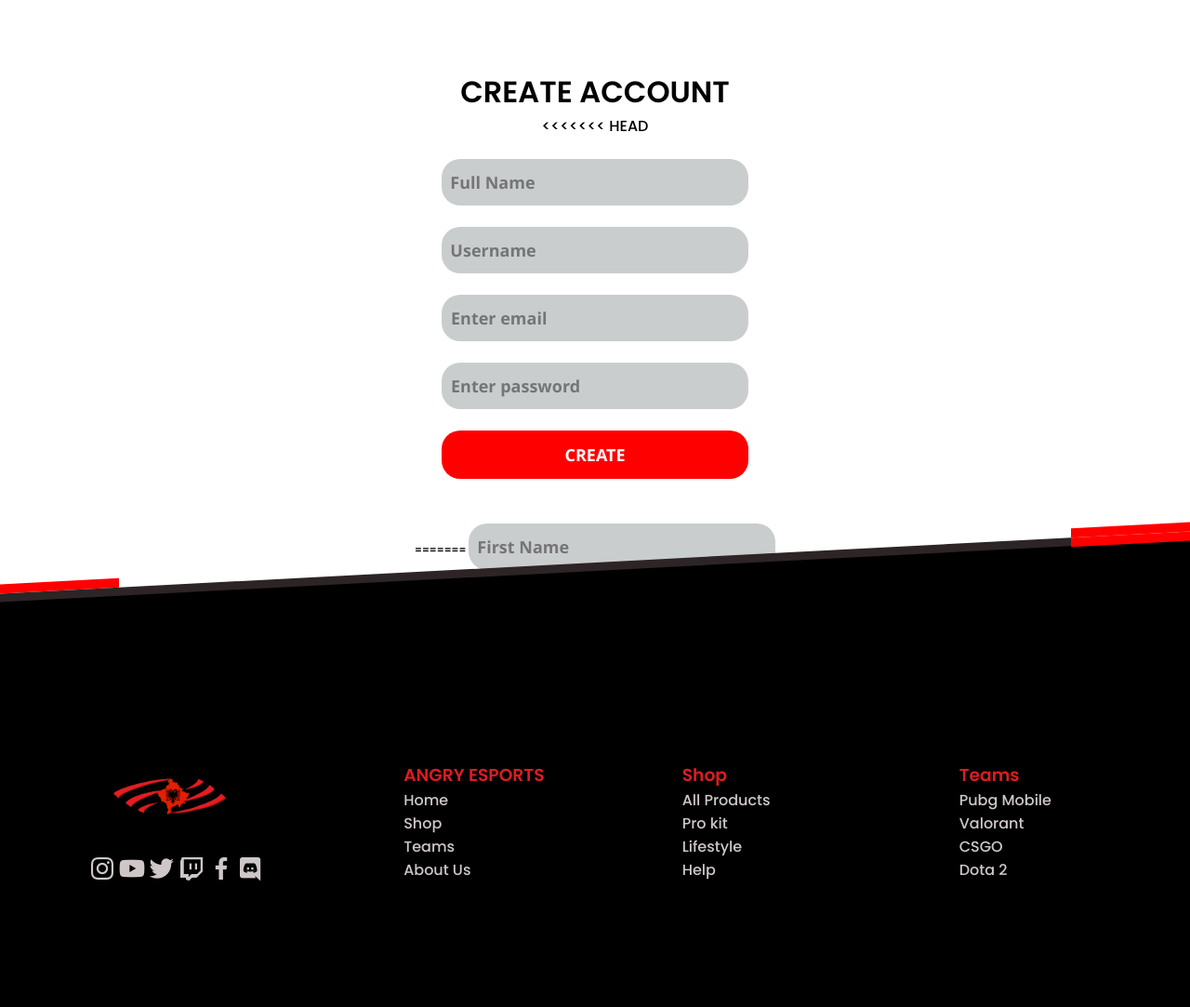
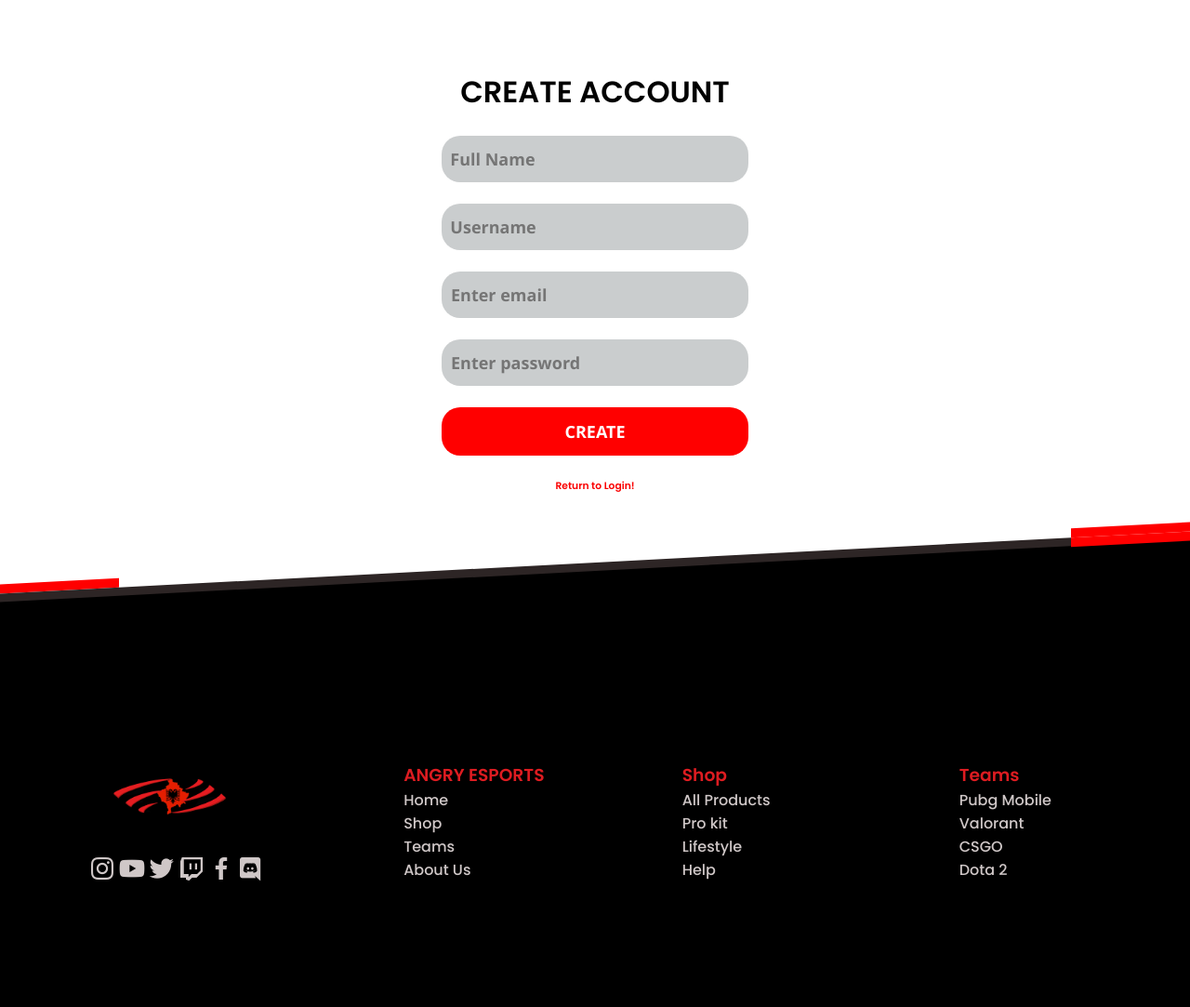
Before and after one commit to endritthaqi/ANGRY-ESPORTS---Webpage-PHP-JS-Project, a PHP site: page /register.php in a window 1280 px wide. Shown: the part 100-1183 px from the top of the page at 93% size. Run offline with PHP 8.4, Linux system fonts and the light colour scheme.

Commit message:
register.php registerscript script.js repaired

```diff
--- a/register.php
+++ b/register.php
@@ -52,7 +52,6 @@
     <div id="loginform">
       <div id="loginform1">
         <h1><b>CREATE ACCOUNT</b></h1>
-<<<<<<< HEAD
         <?php
               include 'modelcontroller/model.php';
               $model = new Model();
@@ -97,40 +96,6 @@
           /><br /><br />
           <h6>
         </form>
-=======
-        <input
-          class="empws"
-          id="firstname3"
-          type="text"
-          placeholder="  First Name"
-        /><br />
-        <input
-          class="empws"
-          id="un"
-          type="username"
-          placeholder="  Username"
-        /><br />
-        <input
-          class="empws"
-          id="em1"
-          type="email"
-          placeholder="Enter email"
-        /><br />
-        <input
-          class="empws"
-          id="pw1"
-          type="password"
-          placeholder="Enter password"
-        /><br />
-        <input
-          class="empws"
-          id="submiti1"
-          type="submit"
-          value="CREATE"
-          onclick="validoMeRegex()"
-        /><br /><br />
-        <h6>
->>>>>>> f2bdb92ab3f9746d1ea1074a3f9234caaed1ad82
           <a href="login.php"
             ><strong style="color: rgb(250, 0, 0)">Return to Login!</strong></a
           >
--- a/script/registerscript.js
+++ b/script/registerscript.js
@@ -37,55 +37,3 @@ function validoMeRegex() {
   console.log(username);
   console.log(email);
   console.log(passwordi);
-
-
-
-  function validoMeRegex() {
-
-    var username = document.getElementById('un').value;
-    var email = document.getElementById('em1').value;
-    var passwordi = document.getElementById('pw1').value;
-    var firstname = document.getElementById('firstname3').value;
-
-    var regexFIRSTNAME = /^[A-Z][a-z]{4,14}$/; // min 5 maxx 15
-    var regexUSERNAME = /^[a-zA-Z0-9]{5,20}$/; // mesepaku 5
-    var regexEMAIL = /^[a-zA-Z][a-zA-Z0-9_.]+@[a-zA-Z0-9-]+\.(com|net)$/; //email duhet te startoj me shkronje dhe ka @ dhe ends.com.net
-    var regexPASSWORD = /^[A-Z][a-zA-Z0-9!@#$%^&*()_+\-=\[\]{};':"\\|,.<>\/?~]{6,}$/ // min. 7 karaktere, karakteri i pare ne upper case dhe te ket 1num 1specchar
-
-
-    var firstname = document.getElementById('firstname3').value;
-    if (regexFIRSTNAME.test(firstname)) {
-      console.log("First name eshte mire")
-    }
-    else {
-      alert("First name eshte gabim!!!")
-    }
-
-
-    if (regexUSERNAME.test(username)) {
-      console.log("Username eshte mire")
-    }
-    else {
-      alert("Username eshte gabim!!!")
-    }
-
-
-    if (regexEMAIL.test(email)) {
-      console.log("Email eshte mire")
-    }
-    else {
-      alert("Email eshte gabim!!!")
-    }
-    if (regexPASSWORD.test(passwordi)) {
-      console.log("Password eshte mire")
-    }
-    else {
-      alert("Password eshte gabim!!!")
-    }
-
-
-    console.log(firstname);
-    console.log(username);
-    console.log(email);
-    console.log(passwordi);
-  }
```
Also changed, not shown: script/script.js (+0 -36 lines).
